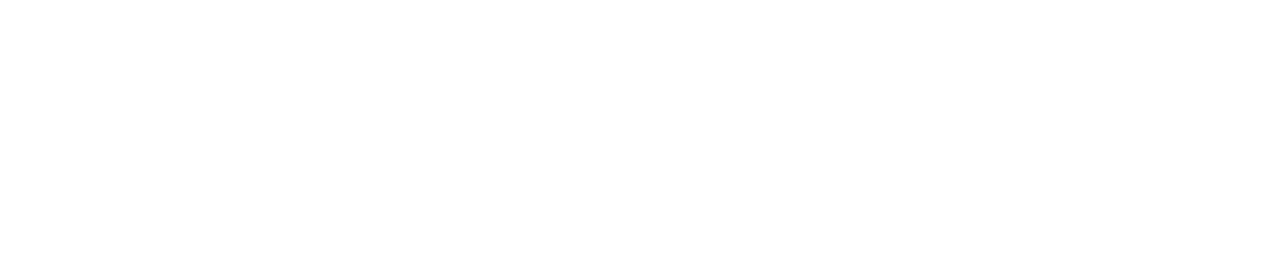
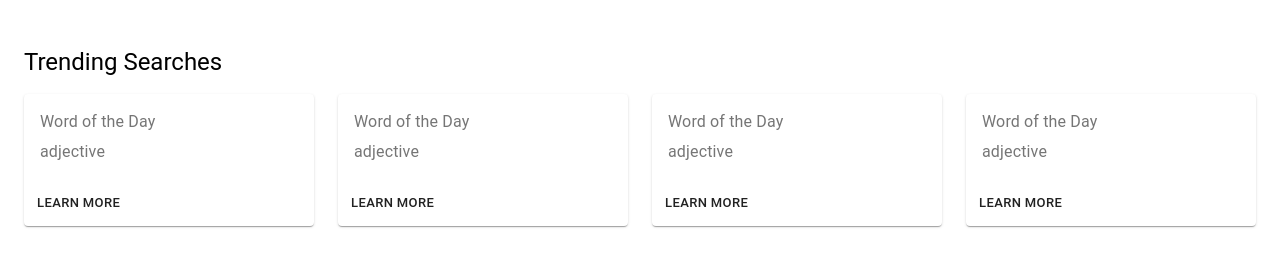
Before and after one commit to timur-co/ecomUi, a React (Create React App) app: page / in a window 1280 px wide. Shown: the part 848-1114 px from the top of the page. Before the commit the page ends 894 px from the top, so only its background shows below. Built offline with nearby package versions, Linux system fonts and the light colour scheme.

Commit message:
dashboard UI changes

```diff
--- a/src/App.js
+++ b/src/App.js
@@ -14,11 +14,11 @@ const App = () => {
     <Router>
       <Switch>
         <Route path="/login" render={() => <div>Login</div>}></Route>
-        <Route path="/" component={Home} />
-
+        <Route path="/Register" render={() => <div>Register</div>}></Route>
         {/*private Route*/}
         <Route path="/dashboard" render={() => <div>dashboard</div>}></Route>
 
+        <Route path="/" component={Home} />
         <Redirect to="/" />
       </Switch>
     </Router>
--- a/src/components/Home/Home.js
+++ b/src/components/Home/Home.js
@@ -1,8 +1,9 @@
 import React, { Fragment } from "react";
-import Navbar from "../../Layouts/FE/Navbar/Navbar";
-import Banner from "../../Layouts/FE/Banner/Banner";
-import Offer from "../../Layouts/FE/Offer/Offer";
-import PopularCategories from "../../Layouts/FE/Explore/PopularCategories";
+import Navbar from "../Layouts/FE/Navbar/Navbar";
+import Banner from "../Layouts/FE/Banner/Banner";
+import Offer from "../Layouts/FE/Offer/Offer";
+import PopularCategories from "../Layouts/FE/Explore/PopularCategories";
+import Searches from "../Layouts/FE/Trending/Searches";
 
 const Home = () => {
   return (
@@ -19,13 +20,16 @@ const Home = () => {
       {/* Explore popular categories */}
       <PopularCategories />
 
-      {/* Flash Deals*/}
+      {/* Treanding Searches*/}
+      <Searches />
 
-      {/* Featured Products*/}
+      {/* Featured Products */}
 
       {/* Featured Sellers */}
 
       {/* Featured Brands */}
+
+      {/* Discover */}
 
       {/*Footer*/}
     </Fragment>
--- a/src/Layouts/FE/Explore/PopularCategories.js
+++ b/src/components/Layouts/FE/Explore/PopularCategories.js
@@ -1,5 +1,7 @@
 import React from "react";
-import { Container, Typography, Avatar, Grid } from "@material-ui/core";
+import Container from "@material-ui/core/Container";
+import Typography from "@material-ui/core/Typography";
+import Avatar from "@material-ui/core/Avatar";
 import { makeStyles } from "@material-ui/core/styles";
 
 const PopularCategories = () => {
--- /dev/null
+++ b/src/components/Layouts/FE/Trending/Searches.js
@@ -0,0 +1,46 @@
+import React from "react";
+import Container from "@material-ui/core/Container";
+import Grid from "@material-ui/core/Grid";
+import Typography from "@material-ui/core/Typography";
+import Card from "@material-ui/core/Card";
+import CardActions from "@material-ui/core/CardActions";
+import CardContent from "@material-ui/core/CardContent";
+import Button from "@material-ui/core/Button";
+
+const Searches = () => {
+  const topSearches = () => {
+    return (
+      <Grid item xs={3}>
+        <Card>
+          <CardContent>
+            <Typography color="textSecondary" gutterBottom>
+              Word of the Day
+            </Typography>
+
+            <Typography color="textSecondary">adjective</Typography>
+          </CardContent>
+          <CardActions>
+            <Button size="small">Learn More</Button>
+          </CardActions>
+        </Card>
+      </Grid>
+    );
+  };
+
+  return (
+    <Container className="my-5">
+      <Typography variant="h5" className="mb-3">
+        Trending Searches
+      </Typography>
+
+      <Grid container spacing={3}>
+        {topSearches()}
+        {topSearches()}
+        {topSearches()}
+        {topSearches()}
+      </Grid>
+    </Container>
+  );
+};
+
+export default Searches;
```
Also changed, not shown: src/Layouts/FE/Flashdeals/Deals.js (deleted, +0 -7 lines), src/components/Layouts/FE/Banner/Banner.js (renamed from src/Layouts/FE/Banner/Banner.js), src/components/Layouts/FE/Navbar/Categories.js (renamed from src/Layouts/FE/Navbar/Categories.js), src/components/Layouts/FE/Navbar/NavInfo.js (renamed from src/Layouts/FE/Navbar/NavInfo.js), src/components/Layouts/FE/Navbar/NavSearch.js (renamed from src/Layouts/FE/Navbar/NavSearch.js), src/components/Layouts/FE/Navbar/Navbar.js (renamed from src/Layouts/FE/Navbar/Navbar.js), src/components/Layouts/FE/Offer/Offer.js (renamed from src/Layouts/FE/Offer/Offer.js).
